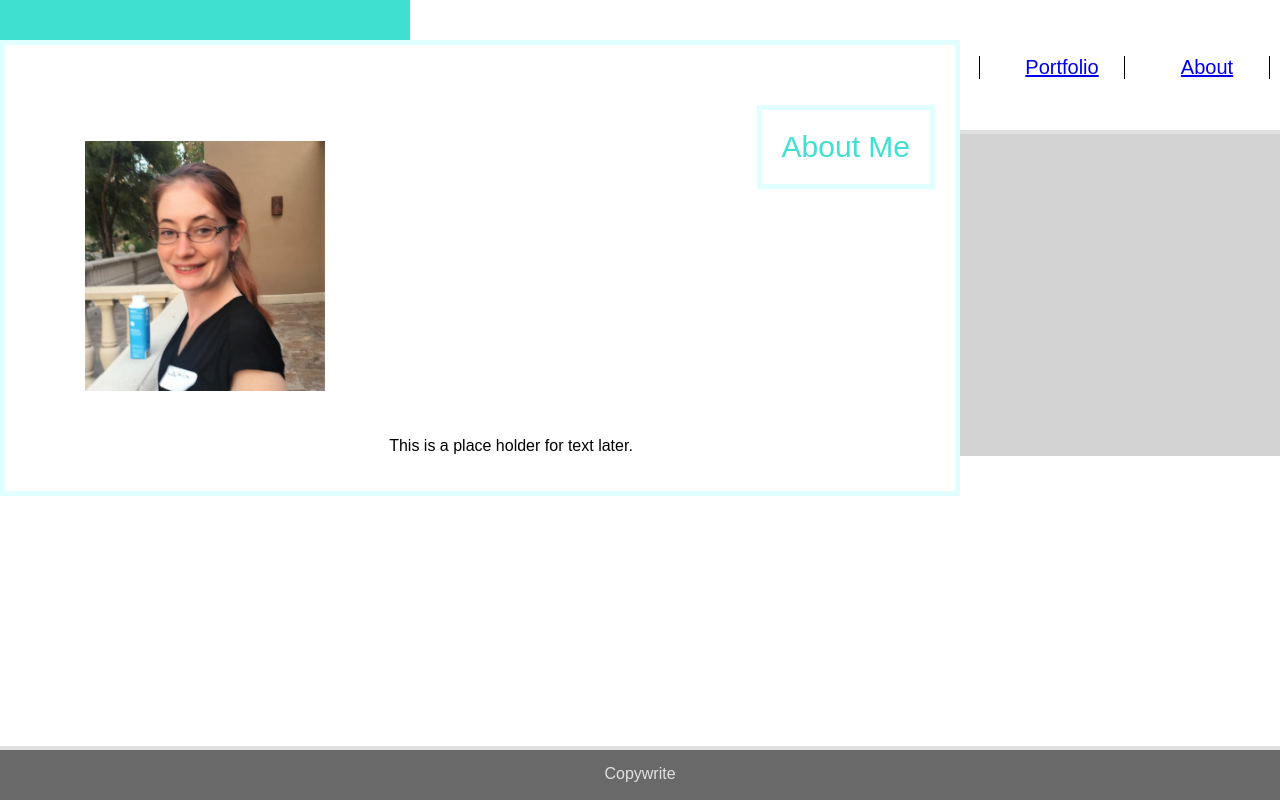
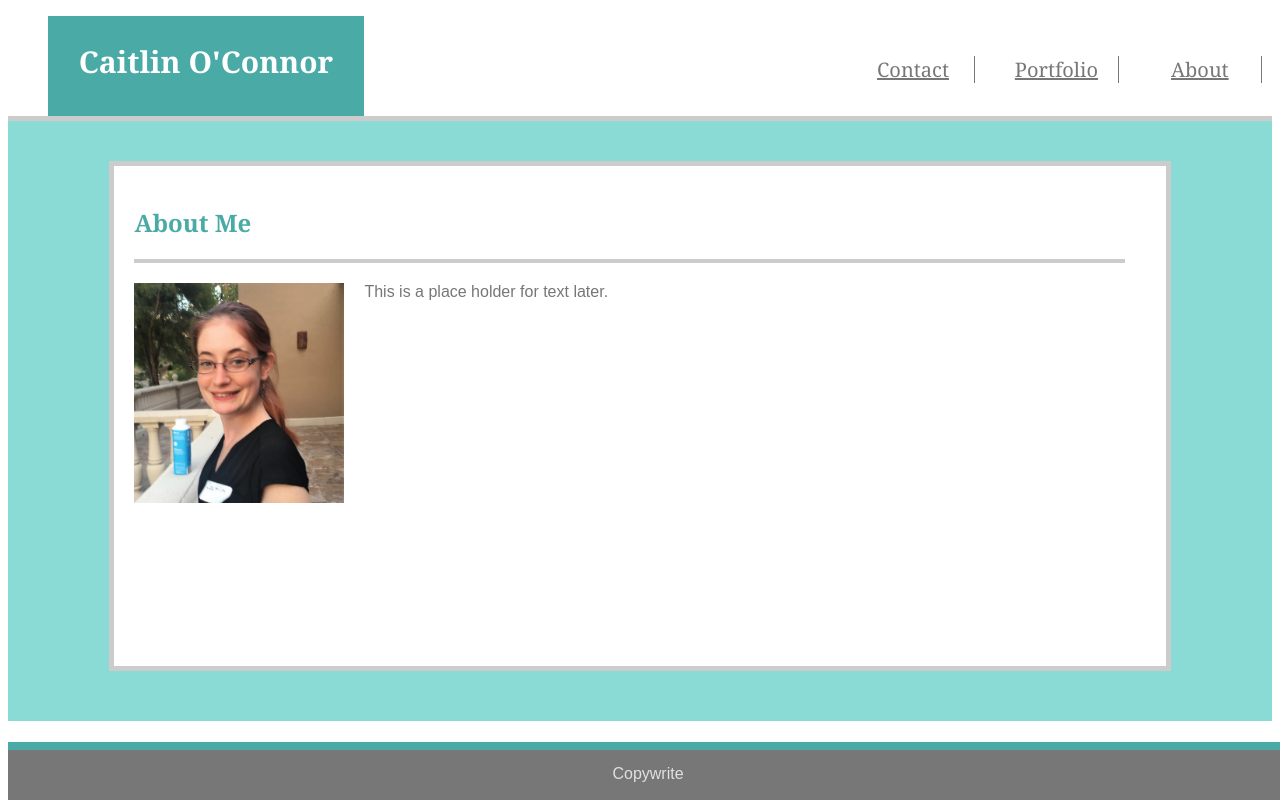
Before and after one commit to Cmoconnor0823/Basic-Portfolio, a plain HTML site: page index.html in a window 1280 px wide. Drawn offline with Linux system fonts and the light colour scheme.

Commit message:
completed about page started contact page

```diff
--- a/assets/css/style.css
+++ b/assets/css/style.css
@@ -1,107 +1,101 @@
-body {
+.backShell{
+    background-color:#8adad6;
     font-family: 'Arial', 'Helvetica Neue', Helvetica, sans-serif;
-    margin: 0px;
-    padding: 0px;
-}
-
-
-.backShell{
-    background-color:lightgray;
-
+    height: 600px;
 
 }
 
 .topBar {
-    position: absolute;
     border-bottom: solid;
-    border-width: 4px;
+    border-width: 5px;
     top: 0px;
     color: #e0e0e0;
-    background-color: white;
-    height: 130px;
+    background-color: #ffffff;
+    height: 100px;
     width: 100%;
+    border-color: #cccccc;
 
 }
 
 #yourName {
-    background-color: turquoise;
+    background-color: #4aaaa5;
     width: 25%;
-    height: 10%;
+    height: 100px;
     text-align: center;
     float: left;
-    font-family: 'Arial', 'Helvetica Neue', Helvetica, sans-serif;
-    font-size: 35px;
-    font-weight: bolder;
-    color: white;
-    padding: 25px 25px 25px 25px;
-    border-style: solid;
-    border-width: 20px;
-    border-color: turquoise;
+    font-family: 'Georgia', Times, Times New Roman, serif;
+    color:#ffffff;
     position: relative;
+    left: 40px;
+    font-size: 20px;
 }
 
 li {
     list-style: none;
     float: right;
-    border-right: 1px solid black;
+    border-right: 1px solid #777777;
     width: 10%;
     position: relative;
     top: 30px;
     text-align: center;
     font-size: 20px;
     margin: 10px 10px 10px 10px;
-    color: grey;
+    color: #777777;
+    font-family: 'Georgia', Times, Times New Roman, serif;
 
 }
 
-.mainBox{
+
+.middleBox {
+    background-color:#ffffff;
     position: relative;
     top: 40px;
     bottom: 20px;
-    text-align: left;
-    background-color: white;
     padding: 20px 20px 20px 20px;
     border-style: solid;
     border-width: 5px;
-    border-color: lightcyan;
-    float: center;
-    width: 910px;
+    border-color: #cccccc;
+    height: 460px;
+    width: 80%;
+    margin: Auto;
 
 }
 
+
+
 #boldTitle {
-    position: relative;
-    font-size: 30px;
-    font-family: 'Arial', 'Helvetica Neue', Helvetica, sans-serif;
-    color: turquoise;
-    top: 40px;
-    text-align: left;
-    background-color: white;
-    padding: 20px 20px 20px 20px;
-    border-style: solid;
-    border-width: 5px;
-    border-color: lightcyan;
-    float: right;
+    font-family: 'Georgia', Times, Times New Roman, serif;
+    color: #4aaaa5;
+    background-color:#ffffff;
+    padding-bottom: 20px;
+    border-bottom-style: solid;
+    border-width: 4px;
+    border-color: #cccccc;
+    width: 98%;
+    float: left;
 
 }
+p {
+    font-family: 'Arial', 'Helvetica Neue', Helvetica, sans-serif;
+    color: #777777;
 
+
+}
 .proPic {
-    float: center;
-    padding: 20px;
-    margin: 40px;
-    height: 250px;
-    width: 240px;
+    float: left;
+    padding-right: 20px;
+    padding-bottom: 20px;
+    height: 220px;
+    width: 210px;
 }
 
-footer {
-    margin: 0px;
-    padding: 0px;
-}
+
 .bottomBar {
     border-top: solid;
-    border-width: 4px;
+    border-width: 8px;
+    border-color: #4aaaa5;
     color: #e0e0e0;
-    background-color: dimgrey;
+    background-color: #777777;
     position: fixed;
     height: 35px;
     width: 100%;
@@ -110,3 +104,44 @@ footer {
     padding-top: 15px;
     z-index: 10000;
 }
+
+a:link {
+    color:#777777
+}
+
+a:active {
+    color:#4aaaa5
+}
+
+a:visited {
+    color: #777788
+}
+
+a:hover{
+    color: #4aaaa56b
+}
+
+input [type=text], select, textarea {
+    width: 100%;
+    padding: 20px;
+    border: 2px solid #777777;
+    box-sizing: border-box;
+    resize: both;
+}
+
+input [type=submit] {
+    background-color: #4aaaa5;
+    color: #e0e0e0;
+    cursor: pointer;
+    border: none;
+    border-radius: 4px;
+}
+
+input [type=submit] :hover {
+    background-color: #4aaaa56b;
+}
+
+#fname, #lname, #subject {
+    color: #777777;
+    border: 1px solid #777777;
+}
--- a/contact.html
+++ b/contact.html
@@ -0,0 +1,78 @@
+<!doctype html>
+<html>
+    <!--Look into dive class fluid to make bars stetch full page-->
+        <head>
+
+            <!--Link to external CSS Style sheet-->
+
+            <link rel="stylesheet" type="text/css" href="/assets/css/style.css">
+
+            <title>Portfolio</title>
+
+            <meta charset="UTF-8">
+
+
+        </head>
+
+    <body>
+
+        <nav class="topBar">
+
+            <div id="yourName">
+
+                <h1>Caitlin O'Connor</h1>
+
+             </div>
+
+            <ul>
+
+                <li><a class="active" href="index.html">About</a></li>
+                <li><a class="link" href="portfolio.html">Portfolio </a></li>
+                <li><a class="link" href="contact.html">Contact</a></li>
+
+            </ul>
+
+        </nav>
+
+        <div class="backShell">
+
+            <!--Header Name-->
+
+
+
+            <Article class="middleBox">
+
+                    <h1 id="boldTitle"> About Me</h1>
+
+                        <div class="container">
+                            <form action="action_page.php:">
+
+                                <label for="fname">First Name</label>
+                                <input type="text" id="fname" name="firstname" placeholder="Your first name..">
+
+                                <label for="lname">Last Name</label>
+                                <input type="text" id="lname" name="lastname" placeholder="Your last name..">
+
+                                <label for="subject">Subject</label>
+                                <textarea id="subject" name="subject" placeholder="Write something here.." style="height:200px">
+                             </textarea>
+
+                             <input type="submit" value="Submit">
+
+                            </form>
+
+                        </div>
+
+             </article>
+
+            <section class="bottomBar">
+
+                    Copywrite
+
+            </section>
+
+        </div>
+
+    </body>
+
+</html>
--- a/index.html
+++ b/index.html
@@ -1,6 +1,4 @@
 <!doctype html>
-<html lang="en"></html>
-
 <html>
     <!--Look into dive class fluid to make bars stetch full page-->
         <head>
@@ -18,57 +16,45 @@
 
     <body>
 
-        <div class="backShell">
-
-            <!--Header Name-->
-            <div>
-            <section class="topBar">
+        <nav class="topBar">
 
             <div id="yourName">
 
-                    <header>
-                        Caitlin O'Connor
-                    </header>
+                <h1>Caitlin O'Connor</h1>
 
              </div>
-
-
-                <nav>
 
             <ul>
 
                 <li><a class="active" href="index.html">About</a></li>
-                        <li><a href="portfolio.html">Portfolio </a></li>
-                        <li><a href="contact.html">Contact</a></li>
+                <li><a class="link" href="portfolio.html">Portfolio </a></li>
+                <li><a class="link" href="contact.html">Contact</a></li>
 
             </ul>
 
         </nav>
 
-            </section>
-            </div>
-            <section class="mainBox">
+        <div class="backShell">
 
-                <heading id="boldTitle">
-                    About Me
-                </heading>
+            <!--Header Name-->
 
-                    <div>
 
+
+            <Article class="middleBox">
+
+                    <h1 id="boldTitle"> About Me</h1>
                         <p>
+
                             <img class="proPic" src="assets/images/IMG_2740 (3).JPG">
                             This is a place holder for text later.
+
                         </p>
 
-                    </div>
-
-            </section>
+             </article>
 
             <section class="bottomBar">
 
-                <footer>
                     Copywrite
-                </footer>
 
             </section>
 
```
Lines whose indentation alone changed are shown as unchanged.
